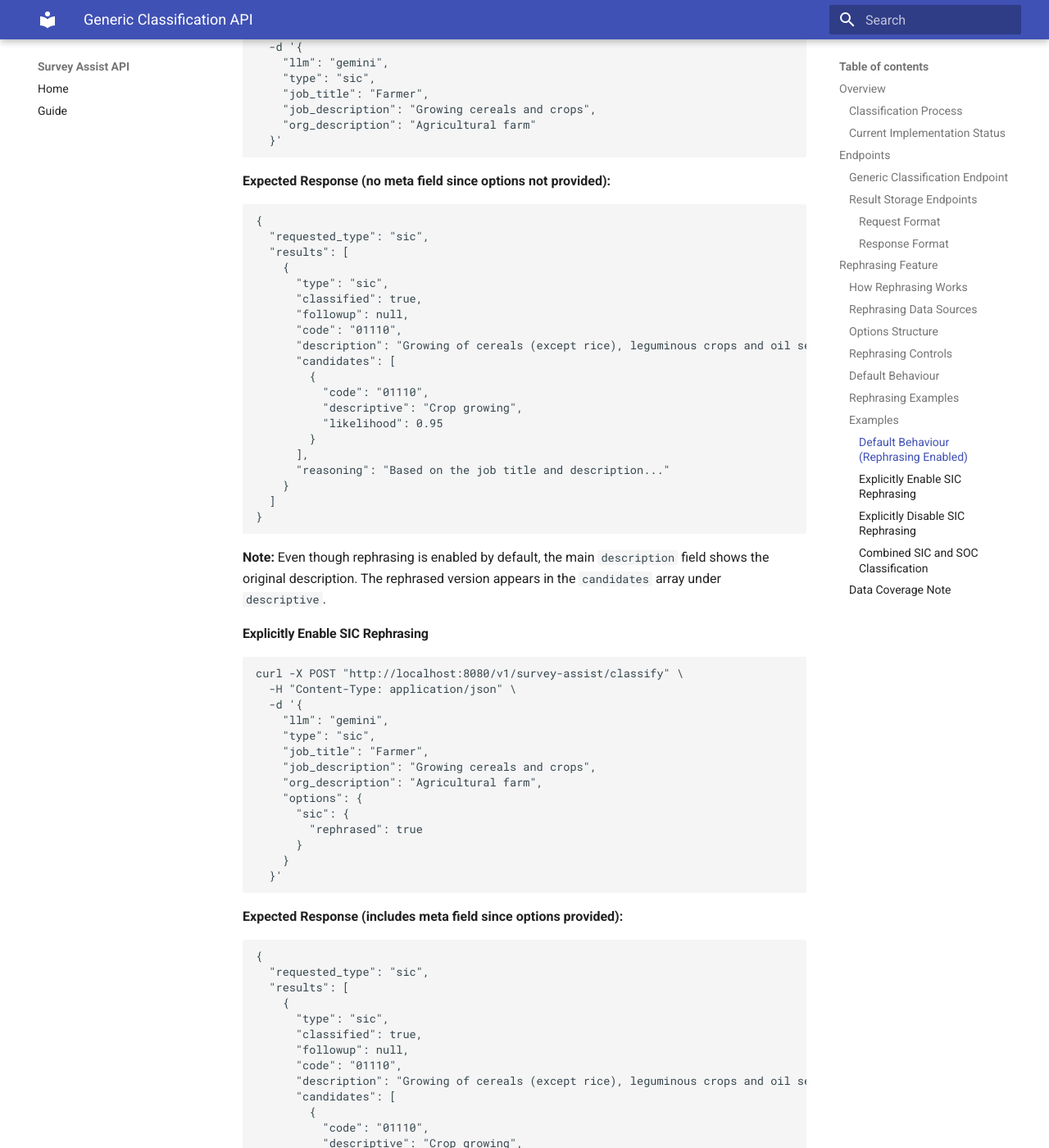
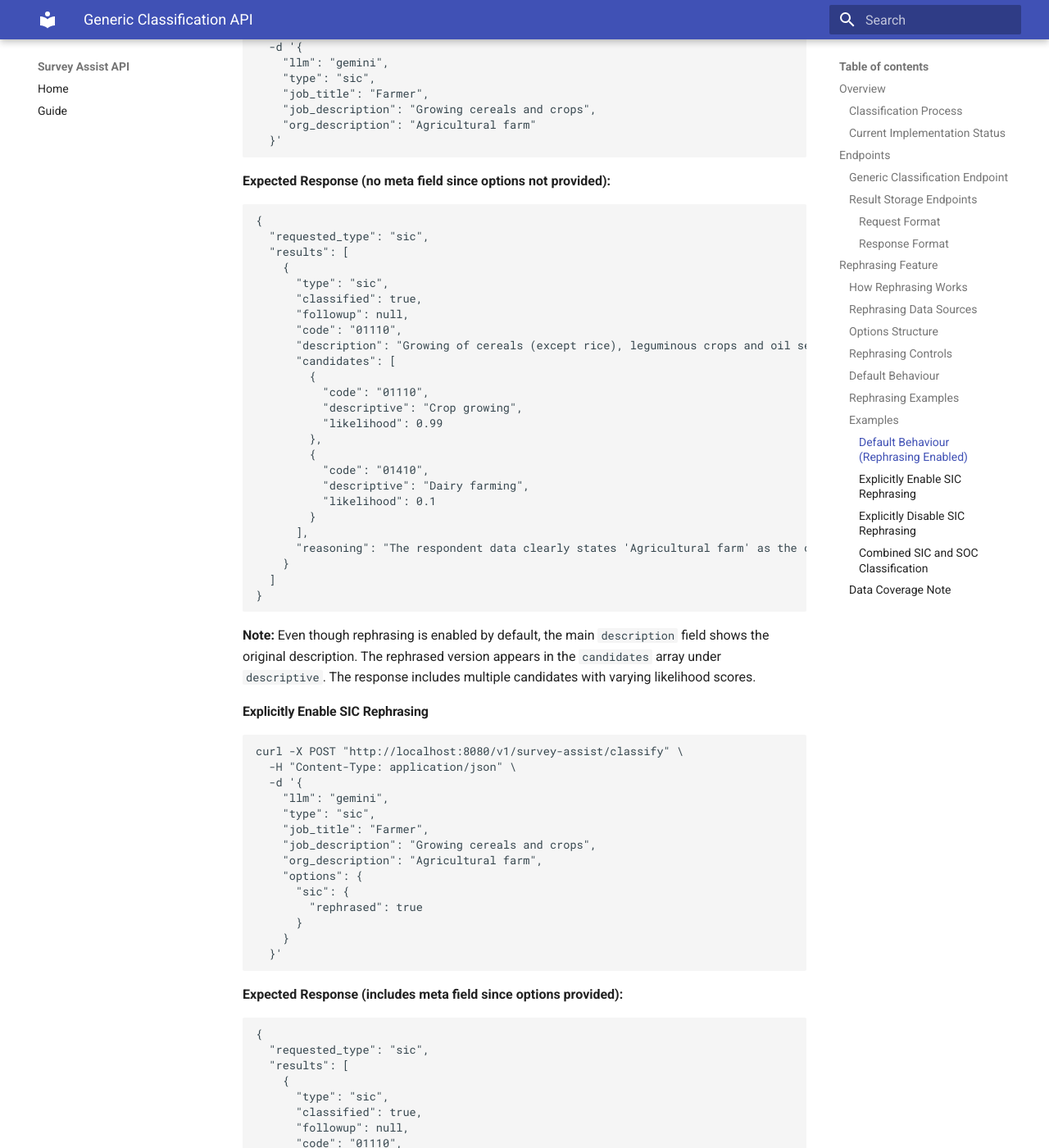
Before and after one commit to ONSdigital/survey-assist-api, an MkDocs documentation site: the page built from docs/generic_classification.md, in a window 1280 px wide and 1400 px high, scrolled down 6735 px. Shown: the whole window at 82% size. Built offline with MkDocs 1.6.1 and Material for MkDocs 9.7.7, drawn with Linux system fonts in a browser that asks for light colours; some of the changed text lies outside the part shown.

Commit message:
update examples to match actual API responses

````diff
--- a/docs/generic_classification.md
+++ b/docs/generic_classification.md
@@ -264,16 +264,21 @@ curl -X POST "http://localhost:8080/v1/survey-assist/classify" \
         {
           "code": "01110",
           "descriptive": "Crop growing",
-          "likelihood": 0.95
+          "likelihood": 0.99
+        },
+        {
+          "code": "01410",
+          "descriptive": "Dairy farming",
+          "likelihood": 0.1
         }
       ],
-      "reasoning": "Based on the job title and description..."
+      "reasoning": "The respondent data clearly states 'Agricultural farm' as the company's main activity, 'Farmer' as the job title, and 'Growing cereals and crops' as the job description. SIC code 01110, 'Growing of cereals (except rice), leguminous crops and oil seeds', directly aligns with the job description of 'Growing cereals and crops' and the general context of an 'Agricultural farm'..."
     }
   ]
 }
 ```
 
-**Note:** Even though rephrasing is enabled by default, the main `description` field shows the original description. The rephrased version appears in the `candidates` array under `descriptive`.
+**Note:** Even though rephrasing is enabled by default, the main `description` field shows the original description. The rephrased version appears in the `candidates` array under `descriptive`. The response includes multiple candidates with varying likelihood scores.
 
 #### Explicitly Enable SIC Rephrasing
 
@@ -309,10 +314,15 @@ curl -X POST "http://localhost:8080/v1/survey-assist/classify" \
         {
           "code": "01110",
           "descriptive": "Crop growing",
-          "likelihood": 0.95
+          "likelihood": 0.99
+        },
+        {
+          "code": "01410",
+          "descriptive": "Dairy farming",
+          "likelihood": 0.1
         }
       ],
-      "reasoning": "Based on the job title and description..."
+      "reasoning": "The respondent data clearly states 'Agricultural farm' as the company's main activity, 'Farmer' as the job title, and 'Growing cereals and crops' as the job description. SIC code 01110, 'Growing of cereals (except rice), leguminous crops and oil seeds', directly aligns with the job description of 'Growing cereals and crops' and the general context of an 'Agricultural farm'..."
     }
   ],
   "meta": {
@@ -320,13 +330,14 @@ curl -X POST "http://localhost:8080/v1/survey-assist/classify" \
     "applied_options": {
       "sic": {
         "rephrased": true
-      }
+      },
+      "soc": {}
     }
   }
 }
 ```
 
-**Note:** Rephrased descriptions appear in the `candidates` array. The main `description` field always shows the original description.
+**Note:** Rephrased descriptions appear in the `candidates` array. The main `description` field always shows the original description. The `meta.applied_options` includes both `sic` and `soc` objects (even if `soc` is empty).
 
 #### Explicitly Disable SIC Rephrasing
 
@@ -362,10 +373,15 @@ curl -X POST "http://localhost:8080/v1/survey-assist/classify" \
         {
           "code": "01110",
           "descriptive": "Growing of cereals (except rice), leguminous crops and oil seeds",
-          "likelihood": 0.95
+          "likelihood": 0.99
+        },
+        {
+          "code": "01410",
+          "descriptive": "Raising of dairy cattle",
+          "likelihood": 0.1
         }
       ],
-      "reasoning": "Based on the job title and description..."
+      "reasoning": "The respondent data clearly states 'Agricultural farm' as the company's main activity, 'Farmer' as the job title, and 'Growing cereals and crops' as the job description. SIC code 01110, 'Growing of cereals (except rice), leguminous crops and oil seeds', directly aligns with the job description of 'Growing cereals and crops' and the general context of an 'Agricultural farm'..."
     }
   ],
   "meta": {
@@ -373,13 +389,14 @@ curl -X POST "http://localhost:8080/v1/survey-assist/classify" \
     "applied_options": {
       "sic": {
         "rephrased": false
-      }
+      },
+      "soc": {}
     }
   }
 }
 ```
 
-**Note:** When rephrasing is disabled, both the main `description` and the `candidates[].descriptive` fields show the original description.
+**Note:** When rephrasing is disabled, both the main `description` and the `candidates[].descriptive` fields show the original description. The `meta.applied_options` includes both `sic` and `soc` objects.
 
 #### Combined SIC and SOC Classification
 
@@ -418,10 +435,15 @@ curl -X POST "http://localhost:8080/v1/survey-assist/classify" \
         {
           "code": "01110",
           "descriptive": "Crop growing",
-          "likelihood": 0.95
+          "likelihood": 0.99
+        },
+        {
+          "code": "01410",
+          "descriptive": "Dairy farming",
+          "likelihood": 0.1
         }
       ],
-      "reasoning": "Based on the job title and description..."
+      "reasoning": "The respondent data clearly states 'Agricultural farm' as the company's main activity, 'Farmer' as the job title, and 'Growing cereals and crops' as the job description..."
     },
     {
       "type": "soc",
@@ -456,6 +478,7 @@ curl -X POST "http://localhost:8080/v1/survey-assist/classify" \
 **Note:**
 - SIC results show rephrased descriptions in the `candidates` array when rephrasing is enabled
 - SOC classification is currently a placeholder implementation and will always return code "9111" with description "Farm workers" regardless of input
+- **SOC vector store must be running** for `type="sic_soc"` requests to succeed. If the SOC vector store is not available, the request will return a 500 error
 - SOC rephrasing is not yet implemented, so the `rephrased` option for SOC has no effect currently
 
 ### Data Coverage Note
````
Also changed, not shown: other parts of docs/generic_classification.md (+1 -1 lines).
